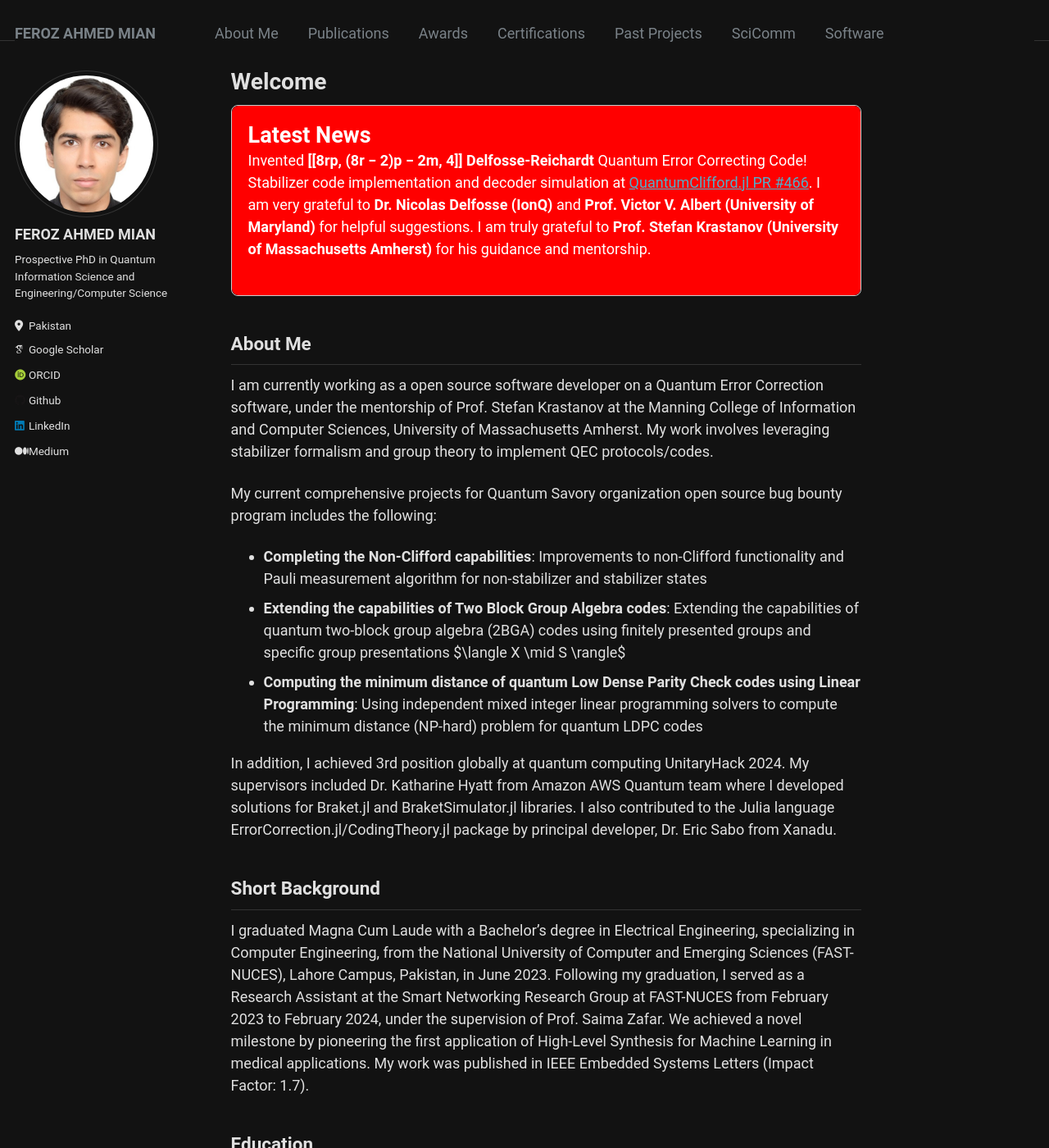
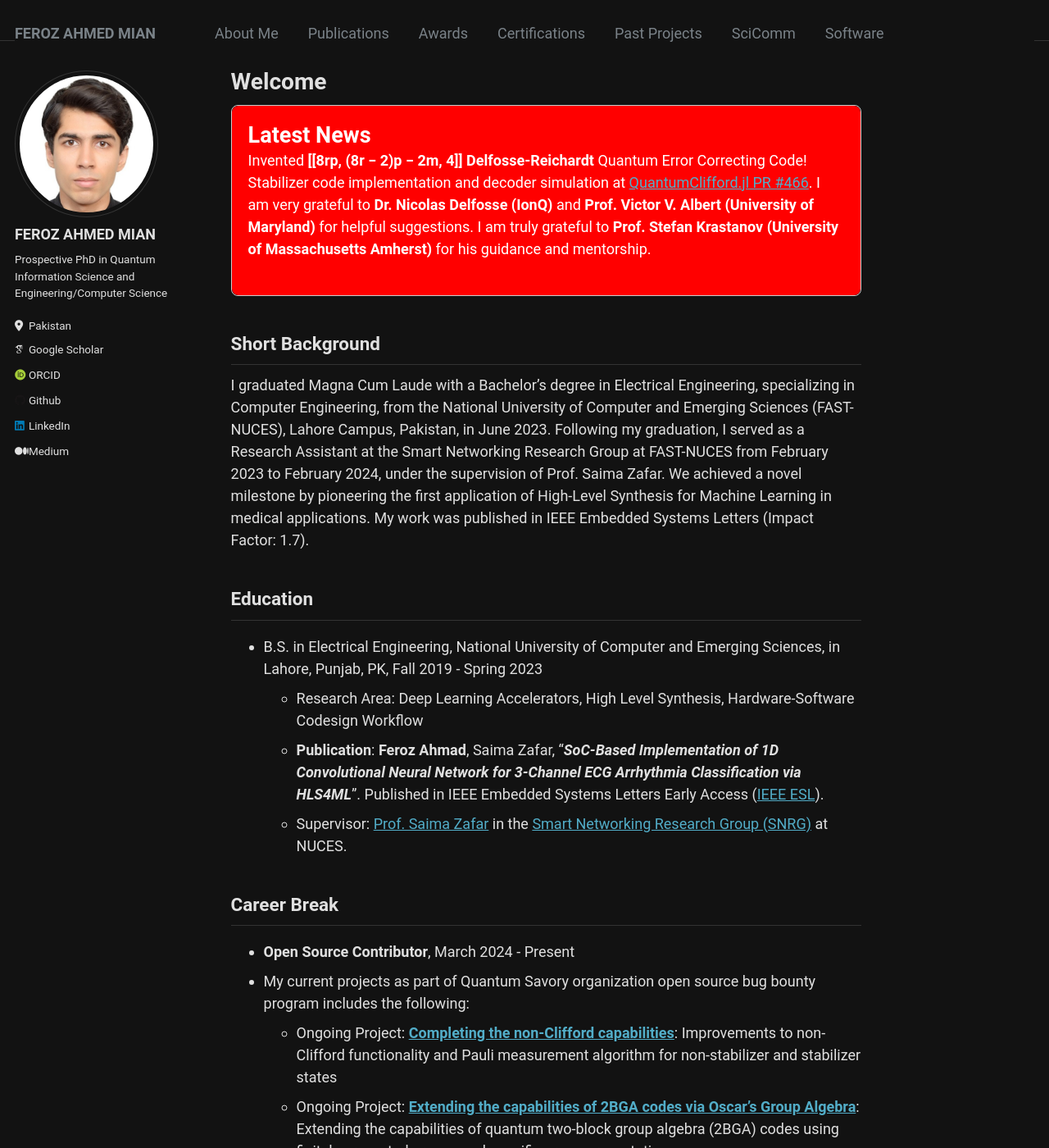
Before and after one commit to Fe-r-oz/Fe-r-oz.github.io, a Jekyll site: the page built from _pages/about.md, in a window 1280 px wide and 1400 px high. Shown: the whole window at 82% size. Built offline with Jekyll 4.4.1, drawn with Linux system fonts in a browser that asks for light colours; some web fonts are replaced; some of the changed text lies outside the part shown.

Commit message:
Update about.md

```diff
--- a/_pages/about.md
+++ b/_pages/about.md
@@ -21,15 +21,6 @@ redirect_from:
   </div>
 </div>
 
-## About Me
-I am currently working as a open source software developer on a Quantum Error Correction software, under the mentorship of Prof. Stefan Krastanov at the Manning College of Information and Computer Sciences, University of Massachusetts Amherst. My work involves leveraging stabilizer formalism and group theory to implement QEC protocols/codes.
-
-My current comprehensive projects for Quantum Savory organization open source bug bounty program includes the following:
-* **Completing the Non-Clifford capabilities**: Improvements to non-Clifford functionality and Pauli measurement algorithm for non-stabilizer and stabilizer states
-* **Extending the capabilities of Two Block Group Algebra codes**: Extending the capabilities of quantum two-block group algebra (2BGA) codes using finitely presented groups and specific group presentations $\langle X \mid S \rangle$
-* **Computing the minimum distance of quantum Low Dense Parity Check codes using Linear Programming**: Using independent mixed integer linear programming solvers to compute the minimum distance (NP-hard) problem for quantum LDPC codes
-
-In addition, I achieved 3rd position globally at quantum computing UnitaryHack 2024. My supervisors included Dr. Katharine Hyatt from Amazon AWS Quantum team where I developed solutions for Braket.jl and BraketSimulator.jl libraries. I also contributed to the Julia language ErrorCorrection.jl/CodingTheory.jl package by principal developer, Dr. Eric Sabo from Xanadu.
 
 ## Short Background
 I graduated Magna Cum Laude with a Bachelor’s degree in Electrical Engineering, specializing in Computer Engineering, from the National University of Computer and Emerging Sciences (FAST-NUCES), Lahore Campus, Pakistan, in June 2023. Following my graduation, I served as a Research Assistant at the Smart Networking Research Group at FAST-NUCES from February 2023 to February 2024, under the supervision of Prof. Saima Zafar. We achieved a novel milestone by pioneering the first application of High-Level Synthesis for Machine Learning in medical applications. My work was published in IEEE Embedded Systems Letters (Impact Factor: 1.7).
@@ -40,14 +31,12 @@ I graduated Magna Cum Laude with a Bachelor’s degree in Electrical Engineering
   * **Publication**: **Feroz Ahmad**, Saima Zafar, "***SoC-Based Implementation of 1D Convolutional Neural Network for 3-Channel ECG Arrhythmia Classification via HLS4ML***". Published in IEEE Embedded Systems Letters Early Access ([IEEE ESL](https://ieeexplore.ieee.org/document/10399904)).
   * Supervisor: [Prof. Saima Zafar](https://lhr.nu.edu.pk/ee/facultyProfile/4198) in the [Smart Networking Research Group (SNRG)](https://lhr.nu.edu.pk/ee/research/snrg) at NUCES.
 
-## Work experience
+## Career Break
 * **Open Source Contributor**, March 2024 - Present
  * My current projects as part of Quantum Savory organization open source bug bounty program includes the following:
     - Ongoing Project: **[Completing the non-Clifford capabilities](https://github.com/QuantumSavory/QuantumClifford.jl/issues/309)**: Improvements to non-Clifford functionality and Pauli measurement algorithm for non-stabilizer and stabilizer states
     - Ongoing Project: **[Extending the capabilities of 2BGA codes via Oscar's Group Algebra](https://github.com/QuantumSavory/QuantumClifford.jl/issues/396)**: Extending the capabilities of quantum two-block group algebra (2BGA) codes using finitely presented groups and specific group presentations
     - Ongoing Project: **[Compute the minimum distance of QLDPC using Linear Programming](https://github.com/QuantumSavory/QuantumClifford.jl/pull/439)**: Using independent mixed integer linear programming solvers to compute the minimum distance (NP-hard) problem for quantum LDPC codes
-    - Quantum LPDC code implementations: **[Multivariate Bicycle codes](https://github.com/QuantumSavory/QuantumClifford.jl/pull/378)**, **[Bivariate Bicycle codes](https://github.com/QuantumSavory/QuantumClifford.jl/pull/399)**, **[Coprime Bivariate Bicycle codes](https://github.com/QuantumSavory/QuantumClifford.jl/pull/378)**, **[Haah's cubic codes](https://github.com/QuantumSavory/QuantumClifford.jl/pull/388)**,
-  * I am passionate about quantum error correction, applied mathematics and coding theory.
   * I am deeply grateful to be working under the wonderful mentorship and supervision of [Prof. Stefan Krastanov](https://www.cics.umass.edu/about/directory/stefan-krastanov) at the Manning College of Information and Computer Sciences, University of Massachusetts Amherst.
 
 * **Open Source Contributor**, UnitaryFund Hackathon, June 2024 - June 2024
@@ -55,7 +44,7 @@ I graduated Magna Cum Laude with a Bachelor’s degree in Electrical Engineering
   * Contributed to pure Julia Packages only, Top place by Julia contributions globally by any contributor.
   * Packages: Braket.jl, BraketSimulator.jl, Piccolo.jl
 
-* **Research Assistant**, NUCES, Feb 2023 - Feb 2024
+* **Research Assistant**, NUCES, Feb 2023 - Sep 2023
   * Organization: National University of Computer and Emerging Sciences, Lahore, Pakistan.
   * Developed a pioneering approach of HLS4ML's first real-use case outside of Physics in the Embedded Systems, generalized for all applications from the incoming signal in 1 dimensional.
   * Worked on high level synthesis (HLS) based hardware-software co-design flow deep learning accelerators for human bio-potential classification with implementation on System on chip (SoCs)
```
Also changed, not shown: other parts of _pages/about.md (+1 -1 lines).
